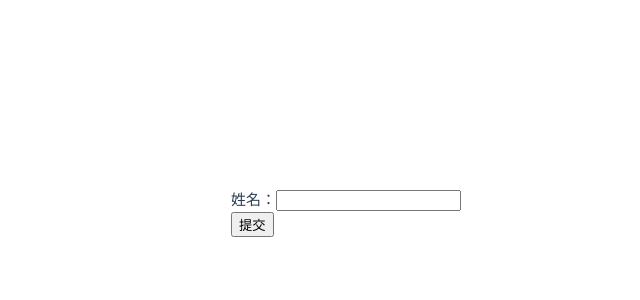
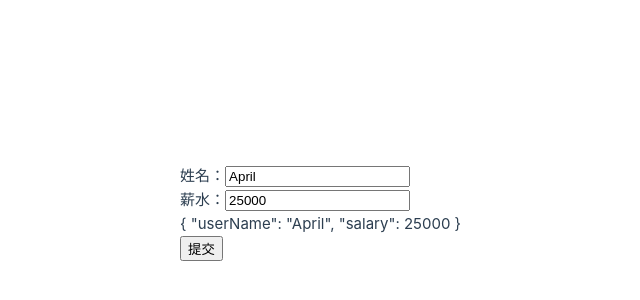
Before and after one commit to AutumnWind012/vue3-starter-loulan, a Vue app: page / in a window 1280 px wide. Shown: the part 188-488 px from the top of the page, without its empty margins (179-819 px from the left). Built offline with nearby package versions, Linux system fonts and the light colour scheme; the HTML template or start-up script is replaced by a standard one.

Commit message:
自定义组件传参 P7

```diff
--- a/src/App.vue
+++ b/src/App.vue
@@ -1,10 +1,10 @@
 <script setup lang="ts">
-  import L03Compositionapi from './L03-compositionapi.vue';
+  import L04Componentbinding from './L04-componentbinding.vue';
 </script>
 
 <template>
   <div>
-    <L03Compositionapi></L03Compositionapi>
+    <L04Componentbinding></L04Componentbinding>
   </div>
 </template>
 
--- /dev/null
+++ b/src/L04-componentbinding.vue
@@ -0,0 +1,21 @@
+<template>
+  <div><MySalaryInfo :salary-info="salaryInfo"></MySalaryInfo></div>
+  <button @click="addSal">提交</button>
+</template>
+
+<script setup lang="ts">
+
+import { reactive } from 'vue';
+import MySalaryInfo from './components/MySalaryInfo.vue';
+
+const salaryInfo = reactive({
+  userName: 'April',
+  salary: 25000
+});
+
+function addSal() {
+  salaryInfo.salary += 1000;
+}
+
+
+</script>
--- /dev/null
+++ b/src/components/MySalaryInfo.vue
@@ -0,0 +1,14 @@
+<template>
+  姓名：<input type="text" v-model="salaryInfo.userName"> <br>
+  薪水：<input type="number" v-model="salaryInfo.salary"> <br>
+  {{ salaryInfo }}
+</template>
+
+<script setup lang="ts">
+
+import type { SalaryInfoType } from "@/types/SalaryInfo";
+
+// 允许外部传进来一个 salaryInfo 对象
+defineProps<{ salaryInfo: SalaryInfoType }>();
+
+</script>
```
